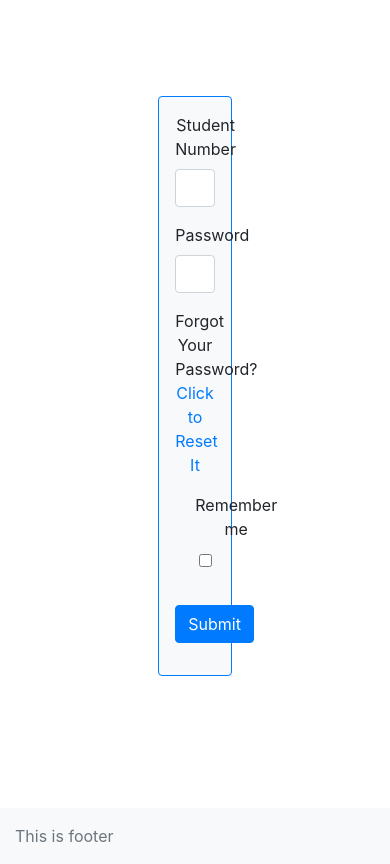
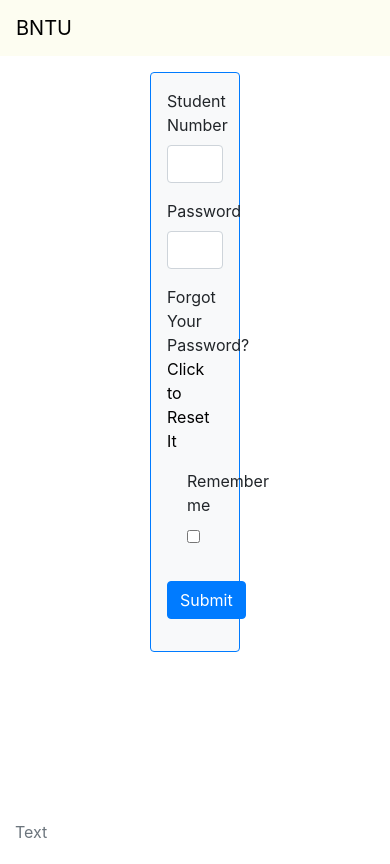
Before and after one commit to ManyLetters1337/BNTU, a Flask app: a page that uses templates/base.html in a window 390 px wide. After the commit the page ends 838 px from the top, so only its background shows below. Run offline with Flask 2, Linux system fonts and the light colour scheme; some libraries are stand-ins or nearby versions.

Commit message:
Change Style

```diff
--- a/comments/services.py
+++ b/comments/services.py
@@ -35,4 +35,4 @@ class CommentsDBServices(BaseDBServices):
         :param product: Product Instance
         :return:
         """
-        return db.session.query(self.model).filter_by(product_id=product.id).order_by(self.model.create_date)
+        return db.session.query(self.model).filter_by(product_id=product.id).order_by(db.desc(self.model.create_date))
--- a/create_app.py
+++ b/create_app.py
@@ -37,6 +37,7 @@ def register_blueprints(app):
     from views.users.auth import auth
     from views.products.products import products
     from views.orders.orders import orders
+    from views.users.users import users
     from views.api.categories.categories import api_categories
     from views.api.orders.orders import api_orders
     from views.api.products.products import api_products
@@ -46,6 +47,7 @@ def register_blueprints(app):
     app.register_blueprint(auth, url_prefix='/auth')
     app.register_blueprint(products, url_prefix='/products')
     app.register_blueprint(orders, url_prefix='/orders')
+    app.register_blueprint(users, url_prefix='/users')
     app.register_blueprint(api_categories, url_prefix='/api/categories')
     app.register_blueprint(api_orders, url_prefix='/api/orders')
     app.register_blueprint(api_products, url_prefix='/api/products')
--- a/forms/orders.py
+++ b/forms/orders.py
@@ -12,8 +12,8 @@ class AcceptOrderForm(FlaskForm):
     """
     Accept Order Form
     """
-    country = StringField("Country", validators=[DataRequired(), length(2, 100), only_letters])
-    city = StringField("City", validators=[DataRequired(), length(2, 100), only_letters])
+    country = StringField("Country", validators=[DataRequired(), length(2, 100)])
+    city = StringField("City", validators=[DataRequired(), length(2, 100)])
     address = StringField("Address", validators=[DataRequired(), length(4, 100)])
     post_index = StringField("Post Index", validators=[DataRequired(), length(2, 20), only_numbers])
     submit = SubmitField()
--- a/static/plugins/View.js
+++ b/static/plugins/View.js
@@ -1,13 +1,24 @@
 import {Utils} from './Utils.js';
+
+
+$(document).ready(function() {
+	$('.nav-link-collapse').on('click', function() {
+		alert('some');
+		$('.nav-link-collapse').not(this).removeClass('nav-link-show');
+		$(this).toggleClass('nav-link-show');
+	});
+});
 
 
 document.addEventListener("DOMContentLoaded", function(event) {
 
 	let commentPlace = document.getElementById('comments');
-	Utils.makeRequest('GET', 'http://' + window.location.host + '/api' + window.location.pathname + '/comments', function(data) {
+
+		if (commentPlace) {
+			Utils.makeRequest('GET', 'http://' + window.location.host + '/api' + window.location.pathname + '/comments', function (data) {
 				let comment_key;
 
-	    for (let key in data){
+				for (let key in data) {
 					comment_key = key;
 
 					let comment_info = data[comment_key]
@@ -26,4 +37,5 @@ document.addEventListener("DOMContentLoaded", function(event) {
 				}
 
 			});
+		}
 });
--- /dev/null
+++ b/static/style.css
@@ -0,0 +1,87 @@
+html {
+    position: relative;
+    min-height: 100%;
+}
+
+html body a {
+  text-decoration: none;
+  color: black;
+}
+
+html body a:hover{
+  transition: all 0.4s;
+  color: green;
+}
+
+body {
+    padding-top: 4rem;
+    margin-bottom: 4rem;
+}
+
+.footer {
+  position: absolute;
+  bottom: 0;
+  width: 100%;
+  height: 3.5rem;
+  line-height: 3.5rem;
+  background-color: white;
+}
+
+.nav-link:hover {
+  transition: all 0.4s;
+  color: green;
+}
+
+.nav-link-collapse:after {
+  float: right;
+  content: '\f067';
+  font-family: 'FontAwesome';
+}
+
+.nav-link-show:after {
+  float: right;
+  content: '\f068';
+  font-family: 'FontAwesome';
+}
+
+.nav-item ul.nav-second-level {
+  padding-left: 0;
+}
+
+.nav-item ul.nav-second-level > .nav-item {
+  padding-left: 20px;
+}
+
+nav{
+    background: #fdfdf1;
+}
+
+@media (min-width: 992px) {
+  .sidenav {
+    position: absolute;
+    top: 0;
+    left: 0;
+    width: 200px;
+    height: calc(100vh - 3.5rem);
+    margin-top: 3.5rem;
+    background: #fdfdf1;
+    box-sizing: border-box;
+    border-top: 1px solid white;
+  }
+
+  .nav-link{
+    color: black;
+  }
+  .navbar-expand-lg .sidenav {
+    flex-direction: column;
+  }
+
+  .content-wrapper {
+    margin-left: 200px;
+  }
+
+  .footer {
+    width: calc(100% - 230px);
+    /*margin-left: 230px;*/
+  }
+}
--- a/templates/base.html
+++ b/templates/base.html
@@ -9,9 +9,11 @@
     <link rel="stylesheet" href="https://stackpath.bootstrapcdn.com/bootstrap/4.3.1/css/bootstrap.min.css"
           integrity="sha384-ggOyR0iXCbMQv3Xipma34MD+dH/1fQ784/j6cY/iJTQUOhcWr7x9JvoRxT2MZw1T" crossorigin="anonymous">
 
-    <script src="../../static/plugins/Chart.min.js"></script>
+    <link rel="stylesheet" type="text/css" href="{{ url_for('static', filename='../../static/style.css') }}"/>
+
     <script src="../../static/plugins/jquery.min.js"></script>
-<!--    <script src="../../static/plugins/angular.js"></script>-->
+    <script src="../../static/plugins/Utils.js" type="module"></script>
+    <script src="../../static/plugins/View.js" type="module"></script>
 <!--    <script src="https://unpkg.com/@uirouter/angularjs@1.0.19/release/angular-ui-router.min.js"></script>-->
 <!--    <script src="/static/angular/app.js"></script>-->
 <!--    <script src="/static/angular/users/users.js"></script>-->
@@ -27,18 +29,107 @@
     <title>{% block title %}{% endblock %}</title>
 </head>
 <body>
+<nav class="navbar navbar-expand-lg fixed-top">
+  <a class="navbar-brand" href="{{ url_for('products.products_list') }}">BNTU</a>
+  <button
+    class="navbar-toggler"
+    type="button"
+    data-toggle="collapse"
+    data-target="#navbarCollapse"
+    aria-controls="navbarCollapse"
+    aria-expanded="false"
+    aria-label="Toggle navigation"
+  >
+    <span class="navbar-toggler-icon"></span>
+  </button>
+
+  <div class="collapse navbar-collapse" id="navbarCollapse">
+    <ul class="navbar-nav mr-auto sidenav" id="navAccordion">
+      <li class="nav-item active">
+        <a class="nav-link" href="{{ url_for('products.products_list') }}">Catalog<span class="sr-only">(current)</span></a>
+      </li>
+<!--      <li class="nav-item">-->
+<!--        <a-->
+<!--          class="nav-link nav-link-collapse"-->
+<!--          href="#"-->
+<!--          id="hasSubItems"-->
+<!--          data-toggle="collapse"-->
+<!--          data-target="#collapseSubItems2"-->
+<!--          aria-controls="collapseSubItems2"-->
+<!--          aria-expanded="false"-->
+<!--        >Item 2</a>-->
+<!--        <ul class="nav-second-level collapse" id="collapseSubItems2" data-parent="#navAccordion">-->
+<!--          <li class="nav-item">-->
+<!--            <a class="nav-link" href="#">-->
+<!--              <span class="nav-link-text">Item 2.1</span>-->
+<!--            </a>-->
+<!--          </li>-->
+<!--          <li class="nav-item">-->
+<!--            <a class="nav-link" href="#">-->
+<!--              <span class="nav-link-text">Item 2.2</span>-->
+<!--            </a>-->
+<!--          </li>-->
+<!--        </ul>-->
+<!--      </li>-->
+      <li class="nav-item">
+        <a class="nav-link" href="{{ url_for('orders.active_order') }}">Basket</a>
+      </li>
+<!--      <li class="nav-item">-->
+<!--        <a-->
+<!--          class="nav-link nav-link-collapse"-->
+<!--          href="#"-->
+<!--          id="hasSubItems"-->
+<!--          data-toggle="collapse"-->
+<!--          data-target="#collapseSubItems4"-->
+<!--          aria-controls="collapseSubItems4"-->
+<!--          aria-expanded="false"-->
+<!--        >Item 4</a>-->
+<!--        <ul class="nav-second-level collapse" id="collapseSubItems4" data-parent="#navAccordion">-->
+<!--          <li class="nav-item">-->
+<!--            <a class="nav-link" href="#">-->
+<!--              <span class="nav-link-text">Item 4.1</span>-->
+<!--            </a>-->
+<!--          </li>-->
+<!--          <li class="nav-item">-->
+<!--            <a class="nav-link" href="#">-->
+<!--              <span class="nav-link-text">Item 4.2</span>-->
+<!--            </a>-->
+<!--          </li>-->
+<!--          <li class="nav-item">-->
+<!--            <a class="nav-link" href="#">-->
+<!--              <span class="nav-link-text">Item 4.2</span>-->
+<!--            </a>-->
+<!--          </li>-->
+<!--        </ul>-->
+<!--      </li>-->
+      <li class="nav-item">
+        <a class="nav-link" href="{{ url_for('users.user_page', id_=session['user_id']) }}">My Page</a>
+      </li>
+    </ul>
+    <form class="form-inline ml-auto mt-2 mt-md-0">
+      <input class="form-control mr-sm-2" type="text" placeholder="Search" aria-label="Search">
+      <button class="btn btn-outline-success my-2 my-sm-0" type="submit">Search</button>
+    </form>
+  </div>
+</nav>
+
+<main class="content">
+    <div class="">
         {% block full_content %}
-<div class="container text-center p-5 mt-5" style="min-height: 90vh;" id="content">
+        <div class="container mt-2" style="" id="content">
         {% block content %}
         {% endblock %}
     </div>
-<footer class="footer mt-auto py-3 bg-light">
+    <footer class="footer py-3">
         <div class="container">
-    <span class="text-muted">This is footer</span>
+            <span class="text-muted">Text</span>
         </div>
         {% block footer %}
         {% endblock %}
     </footer>
     {% endblock %}
+  </div>
+</main>
+
 </body>
 </html>
--- a/views/orders/templates/order.html
+++ b/views/orders/templates/order.html
@@ -27,7 +27,9 @@
             </div>
         <p></p>
     {% endfor %}
-        Price: {{ order.price }}
+        {% if order.status != 'Paiding' %}
+            Price: {{ order.price }}
+        {% endif %}
         <p><a href="{{ url_for('orders.accept_order', uuid=order.uuid) }}"><button>Accept Order</button></a></p>
     </div>
 {% endblock %}
--- a/views/products/products.py
+++ b/views/products/products.py
@@ -58,9 +58,12 @@ def product_post(uuid: str):
 
     if request.form.get('button') == 'Buy':
         is_added = services.users.add_product_to_order(user, product_, order_)
+
     elif comment_form.validate() and request.form.get('submit') == 'Write':
         comment: 'Comments' = services.comments.create(user, product_, comment_form.text.data)
         comment_form.text.data = ''
+
+        return redirect(url_for('products.product', uuid=product_.uuid))
 
     return render_template('product.html', product=product_, is_added=is_added, comment_form=comment_form)
 
--- /dev/null
+++ b/views/users/templates/user.html
@@ -0,0 +1,6 @@
+{% extends "base.html" %}
+{% block title %}My Page{% endblock %}
+{% block content %}
+    {{ user.first_name }}
+    {{ user.last_name }}
+{% endblock %}
```
Also changed, not shown: views/products/templates/product.html (+4 -5 lines), views/users/users.py (added, +32 -0 lines). Lines whose indentation alone changed are shown as unchanged.
